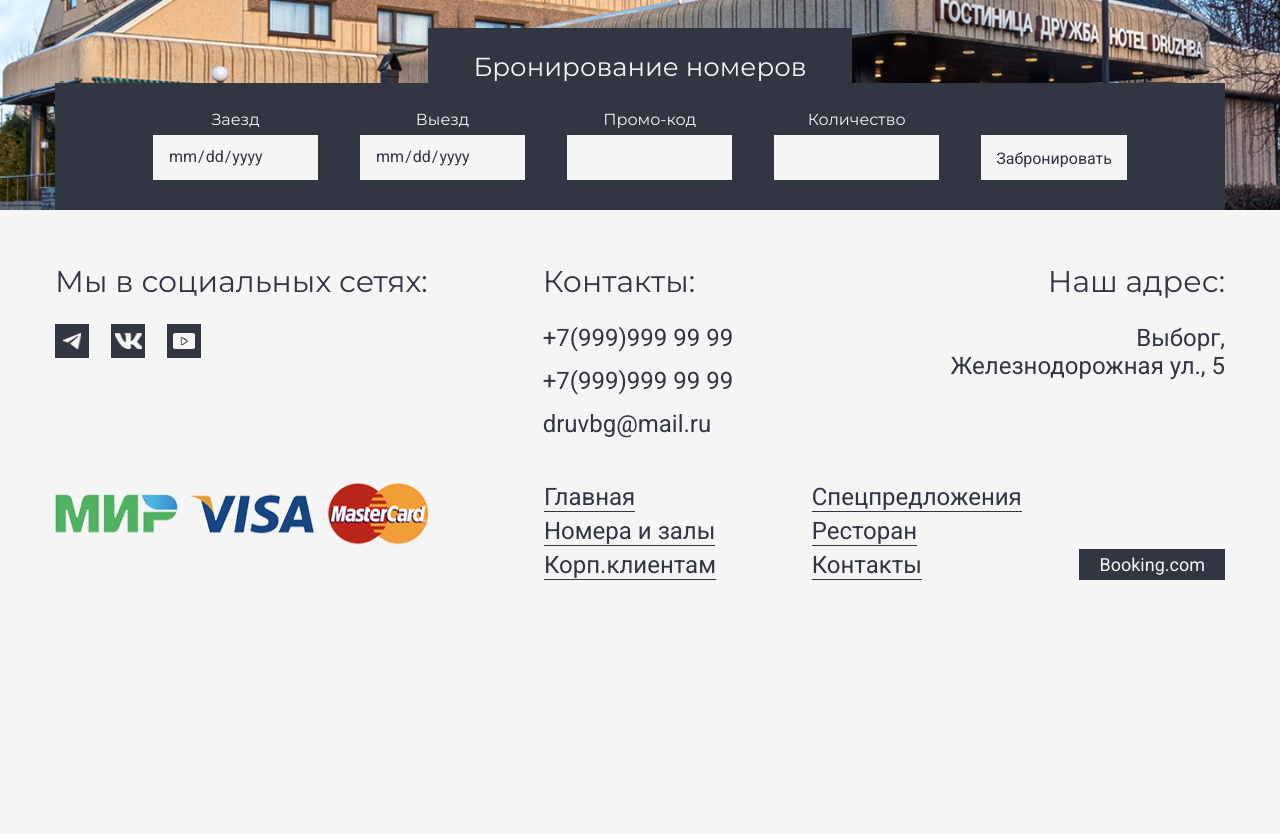
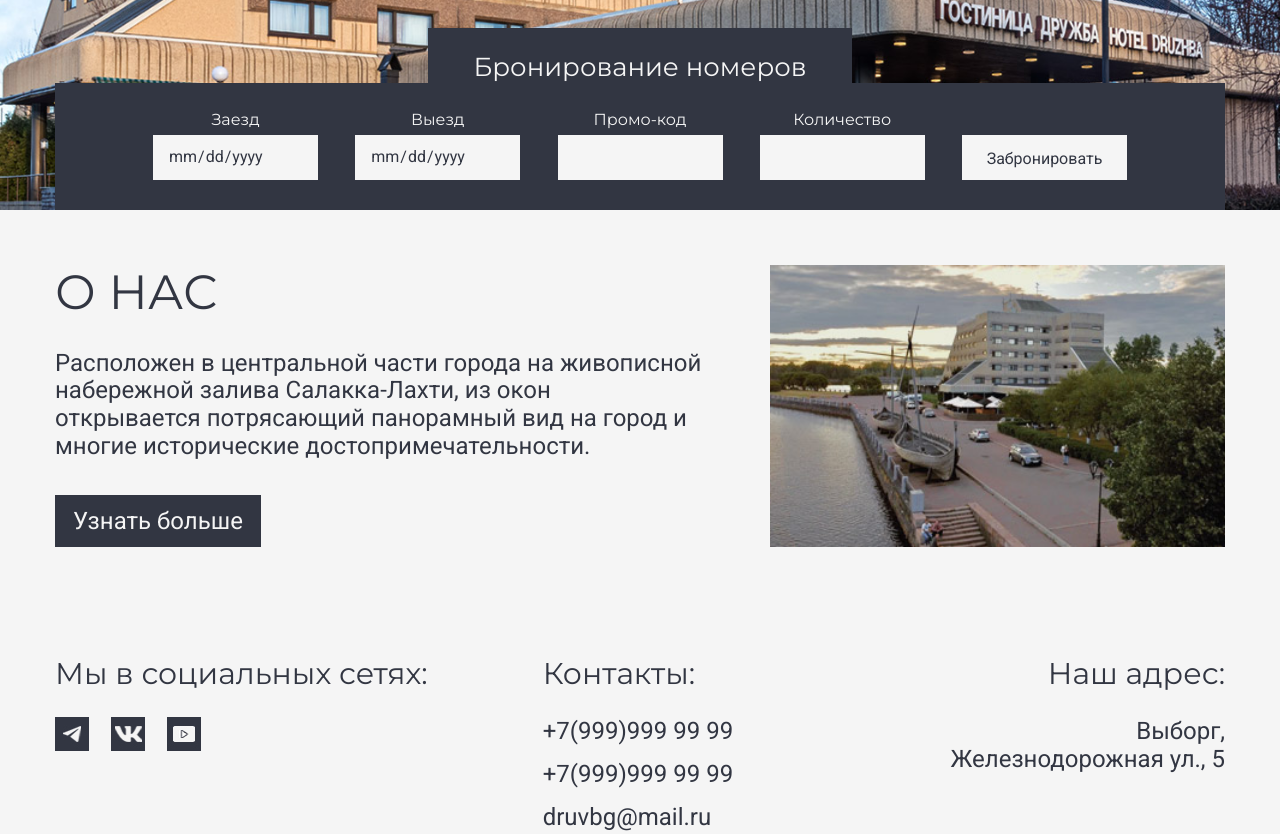
Before and after one commit to spoonya/hotel, a website built with webpack: page src/index.html in a window 1280 px wide. Shown: the part 460-1294 px from the top of the page. Before the commit the page ends 1095 px from the top, so only its background shows below. Built offline with nearby package versions, Linux system fonts and the light colour scheme; files whose address does not match are found by name.

Commit message:
feat: implement about section

```diff
--- a/src/html/_footer.htm
+++ b/src/html/_footer.htm
@@ -12,7 +12,7 @@
             </li>
             <li>
               <a href="#" target="_blank" aria-label="telegram">
-                <img src="img/vk.jpg" width="34" height="34" alt="">
+                <img src="img/vk.jpg" width="34" height="34" alt="" loading="lazy">
               </a>
             </li>
             <li>
--- a/src/html/_header.htm
+++ b/src/html/_header.htm
@@ -45,9 +45,9 @@
             </li>
           </ul>
         </nav>
-        <button class="button" type="button">Забронировать</button>
+        <button class="header__button button button--secondary" type="button">Забронировать</button>
       </div>
-      <button id="burger-button" class="burger-button" id="burger-button" aria-label="menu">
+      <button id="burger-button" class="burger-button" aria-label="menu">
         <span></span>
       </button>
     </div>
--- /dev/null
+++ b/src/html/index/_about.html
@@ -0,0 +1,20 @@
+<section class="about section">
+  <div class="container">
+    <div class="about__inner">
+      <div class="about__content">
+        <h2 class="about__title title title--dark">О нас</h2>
+        <div class="about__text">
+          <p>
+            Расположен в центральной части города на живописной
+            набережной залива Салакка-Лахти, из окон открывается
+            потрясающий панорамный вид на город и многие исторические достопримечательности.
+          </p>
+        </div>
+        <a href="#" class="about__button button">Узнать больше</a>
+      </div>
+      <div class="about__img">
+        <img src="img/about.jpg" width="455" height="235" alt="" loading="lazy">
+      </div>
+    </div>
+  </div>
+</section>
--- a/src/html/_intro.html
+++ b/src/html/index/_intro.html
@@ -1,4 +1,4 @@
-<div class="intro" style="background-image: url('img/intro.jpg')">
+<section class="intro section" style="background-image: url('img/intro.jpg')">
   <div class="container">
     <div class="intro__inner">
       <div class="intro__content">
@@ -23,10 +23,10 @@
                 <input class="form-order__input" type="text" name="order-count">
               </label>
             </div>
-            <button class="form-order__input form-order__submit button" type="submit">Забронировать</button>
+            <button class="form-order__input form-order__submit button button--secondary" type="submit">Забронировать</button>
           </form>
         </div>
       </div>
     </div>
   </div>
-</div>
+</section>
--- a/src/index.html
+++ b/src/index.html
@@ -11,7 +11,8 @@
       <div class="visually-hidden">
         <h1>Отель Дружба в г. Выборг</h1>
       </div>
-      @@include('html/_intro.html', {})
+      @@include('html/index/_intro.html', {})
+      @@include('html/index/_about.html', {})
     </main>
     @@include('html/_footer.htm',{})
   </div>
--- a/src/scss/common.scss
+++ b/src/scss/common.scss
@@ -9,19 +9,56 @@
 	width: 1px;
 }
 
+.section {
+	margin-bottom: rem(55);
+
+	@include media-tablet-lg {
+		margin-bottom: 30px;
+	}
+}
+
 .title {
+	font-size: rem(48);
+	font-family: $fontSecondary;
+	text-transform: uppercase;
+
+	&--dark {
+		color: $blackAlpha;
+	}
+
+	@include media-laptop {
+		font-size: 40px;
+	}
+
+	@include media-tablet-lg {
+		font-size: 35px;
+	}
 }
 
 .button {
-	background-color: $whiteAlpha;
-	color: $blackAlpha;
+	background-color: $blackAlpha;
+	color: $whiteAlpha;
+	font-size: 18px;
 
 	padding: 12px 18px;
 
 	transition: background-color 0.1s linear;
 
 	&:hover {
-		background-color: darken($whiteAlpha, 7);
+		background-color: darken($blackAlpha, 7);
+	}
+
+	&--secondary {
+		background-color: $whiteAlpha;
+		color: $blackAlpha;
+
+		padding: 12px 18px;
+
+		transition: background-color 0.1s linear;
+
+		&:hover {
+			background-color: darken($whiteAlpha, 7);
+		}
 	}
 }
 
--- a/src/scss/header.scss
+++ b/src/scss/header.scss
@@ -142,3 +142,7 @@
 		opacity: 1;
 	}
 }
+
+.header__button {
+	font-size: 16px;
+}
--- /dev/null
+++ b/src/scss/index/about.scss
@@ -0,0 +1,55 @@
+.about__title {
+	margin-bottom: rem(30);
+}
+
+.about__inner {
+	display: flex;
+	align-items: stretch;
+	justify-content: space-between;
+	flex-direction: column;
+
+	@include media-custom-mf($media-lg) {
+		flex-direction: row;
+	}
+}
+
+.about__text {
+	color: $blackAlpha;
+	font-size: rem(24);
+	margin-bottom: rem(35);
+}
+
+.about__text,
+.about__button {
+	font-size: rem(24);
+
+	@include media-laptop {
+		font-size: 18px;
+	}
+}
+
+.about__content {
+	margin-bottom: 20px;
+
+	@include media-custom-mf($media-lg) {
+		max-width: rem(647);
+		width: 100%;
+		margin-right: 20px;
+		margin-bottom: 0;
+	}
+}
+
+.about__img {
+	max-width: rem(455);
+	width: 100%;
+	margin: 0 auto;
+
+	img {
+		object-fit: cover;
+		height: 100%;
+	}
+
+	@include media-custom-mf($media-lg) {
+		margin: 0;
+	}
+}
--- a/src/scss/index/form-order.scss
+++ b/src/scss/index/form-order.scss
@@ -82,17 +82,21 @@
 
 .form-order__input {
 	padding: rem(15);
+	max-height: 45px;
 
-	max-height: rem(45);
 	width: 100%;
 
 	background-color: $whiteAlpha;
 }
 
 .form-order__submit {
-	max-width: fit-content;
+	font-size: 16px;
 
-	margin: 0 auto;
+	@include media-tablet-lg {
+		max-width: fit-content;
+
+		margin: 0 auto;
+	}
 
 	@include media-phone-lg {
 		max-width: unset;
--- a/src/scss/style.scss
+++ b/src/scss/style.scss
@@ -16,7 +16,7 @@
 // Шрифт по умолчанию ==============================================================================================================================================================================================================================================================================
 $fontPrimary: "Roboto", sans-serif;
 $fontSecondary: "Montserrat", sans-serif;
-$fontSize: rem(16);
+$fontSize: em(16);
 
 // Breakpoints
 $media-xxl: em(1399.98);
@@ -76,4 +76,5 @@ body {
 @import "footer";
 
 @import "index/intro";
+@import "index/about";
 @import "index/form-order";
```
Also changed, not shown: src/img/about.jpg (added).
